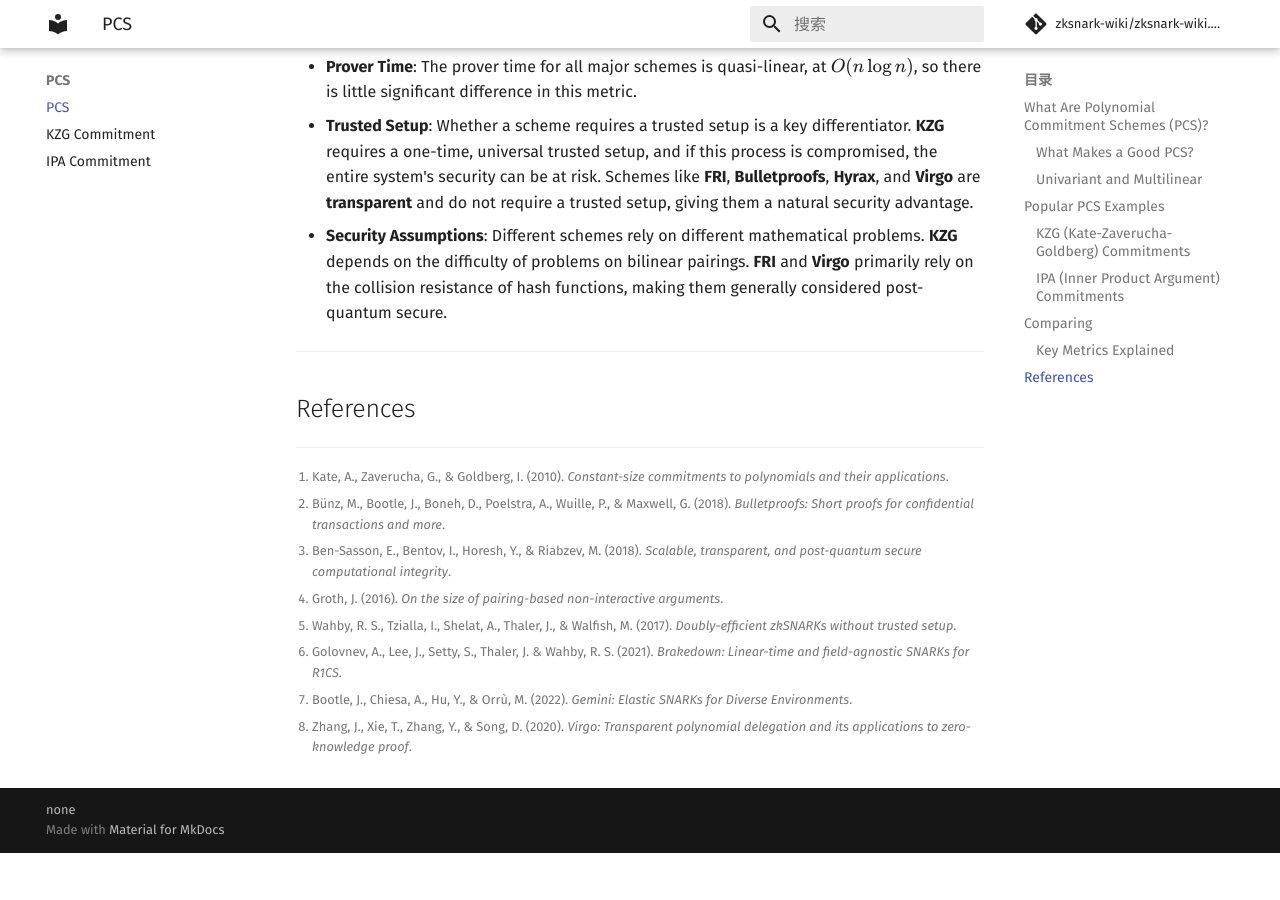
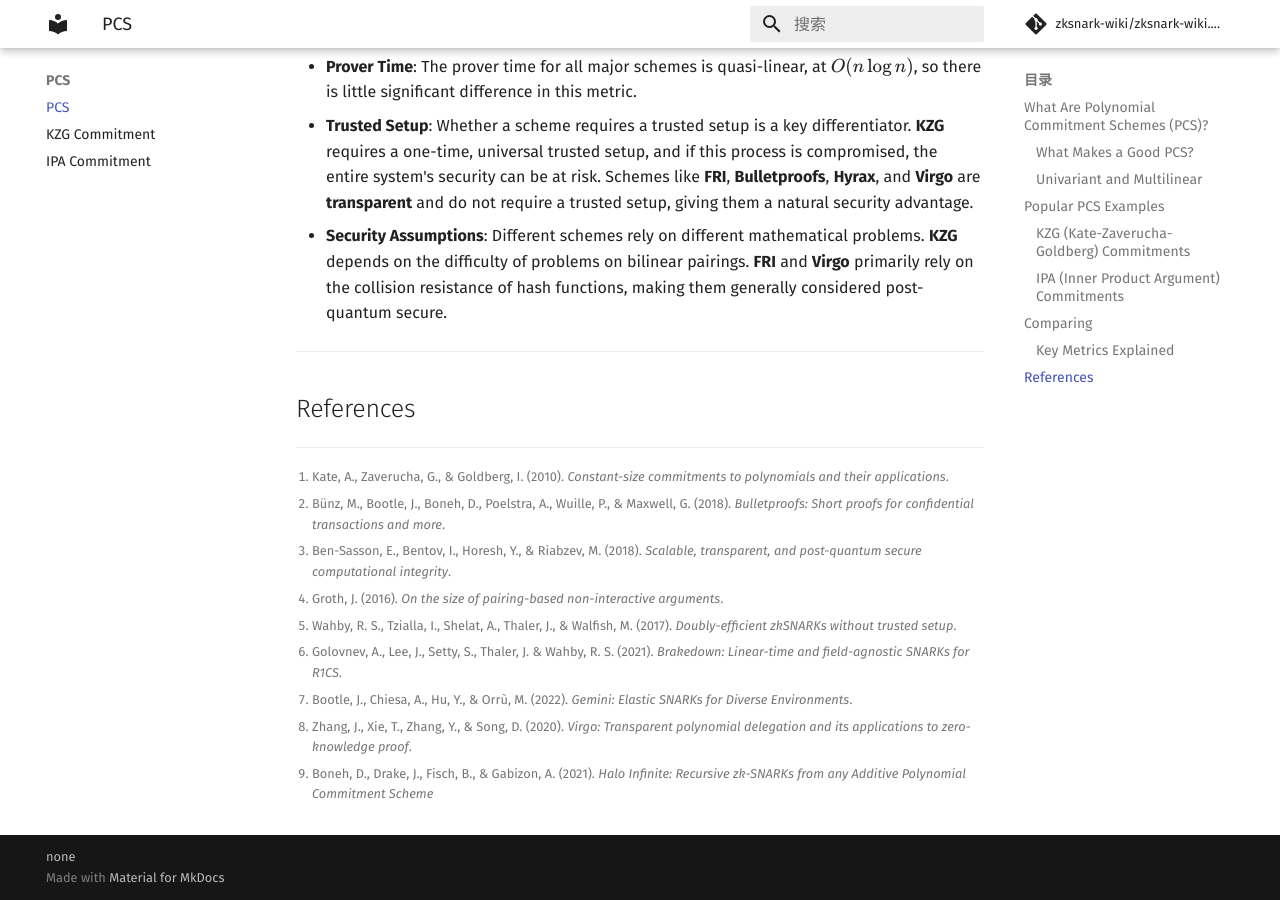
Before and after one commit to zksnark-wiki/zksnark-wiki.github.io, an MkDocs documentation site: the page built from docs/pcs/index.md, in a window 1280 px wide and 900 px high, scrolled down 3306 px. Built offline with MkDocs 1.6.1 and Material for MkDocs 9.7.7, drawn with Linux system fonts in a browser that asks for light colours; comment, search, counter and statistics services are not loaded; before the commit the page ends 4159 px from its top, so only the background shows below that.

Commit message:
fix: correct terminology in KZG Commitment documentation and add reference for Halo Infinite

```diff
--- a/docs/pcs/index.md
+++ b/docs/pcs/index.md
@@ -79,3 +79,4 @@
 [^6]: Golovnev, A., Lee, J., Setty, S., Thaler, J. & Wahby, R. S. (2021). *Brakedown: Linear-time and field-agnostic SNARKs for R1CS*.
 [^7]: Bootle, J., Chiesa, A., Hu, Y., & Orrù, M. (2022). *Gemini: Elastic SNARKs for Diverse Environments*.
 [^8]: Zhang, J., Xie, T., Zhang, Y., & Song, D. (2020). *Virgo: Transparent polynomial delegation and its applications to zero-knowledge proof*.
+[^9]: Boneh, D., Drake, J., Fisch, B., & Gabizon, A. (2021). *Halo Infinite: Recursive zk-SNARKs from any Additive Polynomial Commitment Scheme*
```
Also changed, not shown: docs/pcs/kzg.md (+1 -1 lines).
